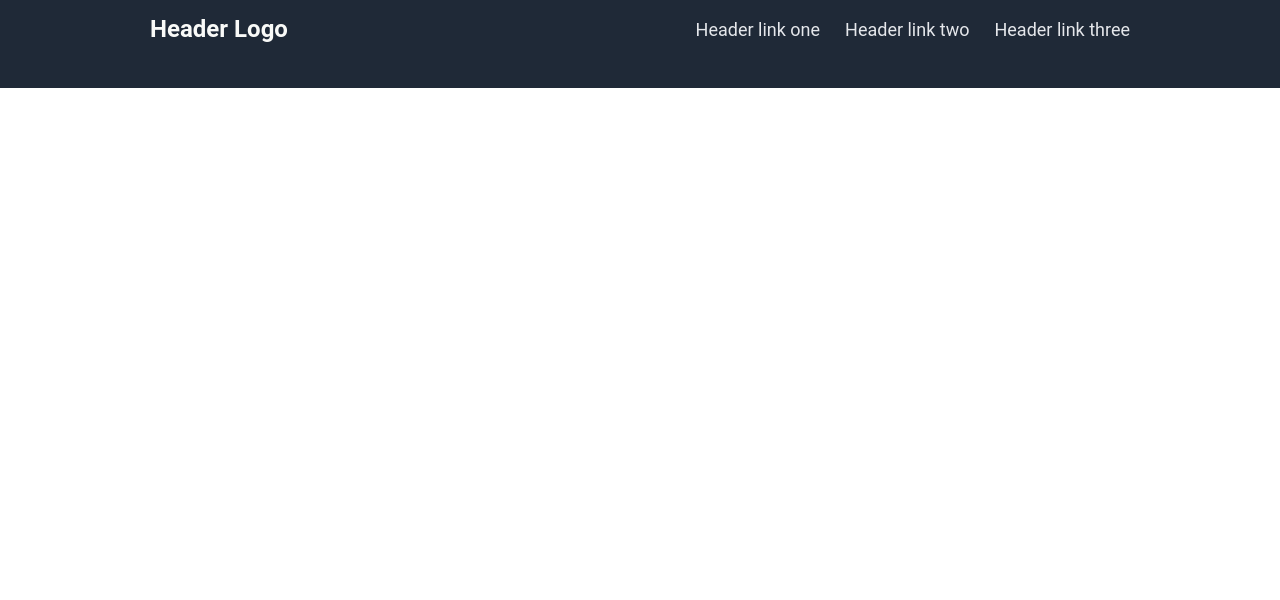
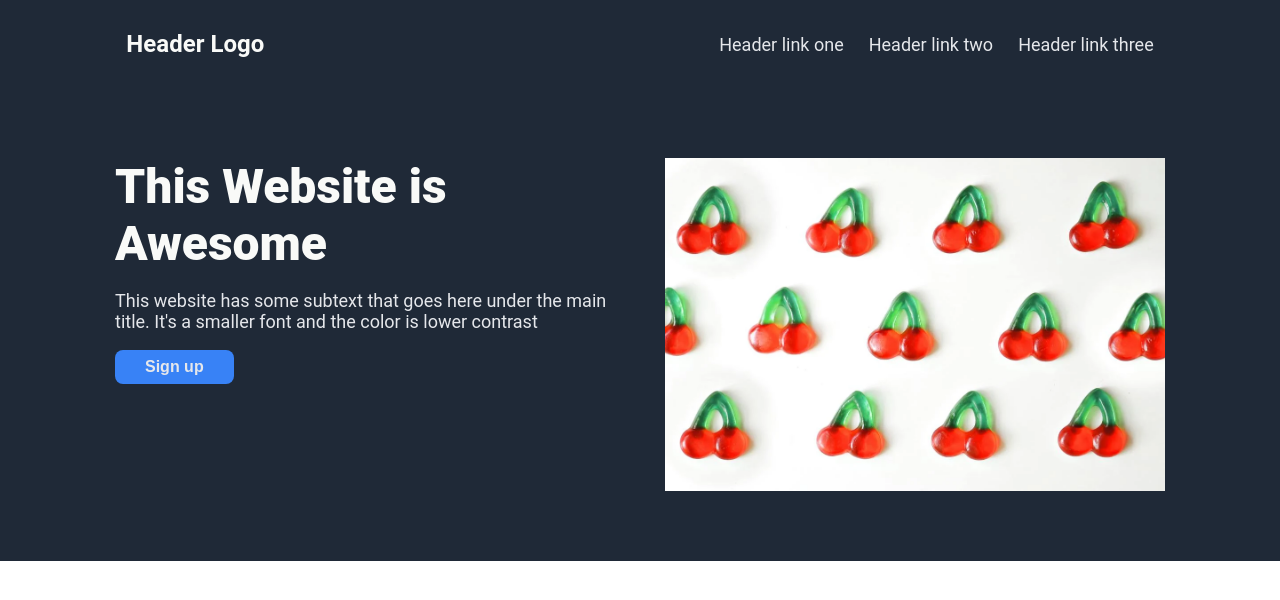
Before and after one commit to Florcitag25/landing-page, a plain HTML site: page index.html in a window 1280 px wide. Drawn offline with Linux system fonts and the light colour scheme.

Commit message:
Added "Presentation" html and css.

```diff
--- a/index.html
+++ b/index.html
@@ -4,17 +4,29 @@
     <meta charset="UTF-8" />
     <title>Awesome Website</title>
     <link rel="stylesheet" href="styles.css" />
-
   </head>
 
   <body>
-    <div class="container1">
+    <div class="header">
       <div class="logo">Header Logo</div>
-      <div class="container11">
+      <div class="container1">
         <a href="#">Header link one </a>
         <a href="#">Header link two </a>
         <a href="#">Header link three </a>
       </div>
     </div>
+
+    <div class="presentation">
+      <div class="container2">
+        <h1>This Website is Awesome</h1>
+        <p class="presentation-text">
+          This website has some subtext that goes here under the main title.
+          It's a smaller font and the color is lower contrast
+        </p>
+        <button>Sign up</button>
+      </div>
+
+      <img src="./images/pexels-photo-1405760.webp" alt="Cherry Candy" />
+    </div>
   </body>
 </html>
--- a/styles.css
+++ b/styles.css
@@ -2,14 +2,19 @@ body{
     font-family: "Roboto", Arial, Helvetica, sans-serif;
     height: 100vh;
     margin: 0;
+    display: flex;
+    flex-direction: column;
 }
 
-.container1{
+/* HEADER */
+
+.header{
     align-items: center;
     background-color: #1f2937;
     display: flex;
-    justify-content: space-between;
-    padding: 15px 150px 45px 150px;
+    gap:455px;
+    justify-content: center;
+    padding: 30px;
 
 }
 
@@ -25,8 +30,53 @@ a{
     text-decoration: none;
 }
 
-.container11{
+.container1{
     align-items: center;
     display: flex;
     gap: 25px;
 }
+
+/* PRESENTATION */
+
+h1{
+    color:#f9faf8;
+    font-size: 48px;
+    font-weight: 1000;
+    margin:0;
+}
+
+button{
+    background-color: #3882f6;
+    border: none;
+    border-radius: 8px;
+    color:#e5e7eb;
+    font-size: 16px;
+    font-weight: bold;
+    padding: 8px 30px;
+}
+
+.presentation{
+    background-color: #1f2937;
+    display: flex;
+    gap:50px;
+    justify-content: center;
+    padding: 70px;
+}
+
+.presentation-text{
+    color:#e5e7eb;
+    font-size: 18px;
+}
+
+img{
+    width: 500px;
+    height: auto;
+}
+
+.container2{
+    display: flex;
+    flex-direction: column;
+    width:500px;
+    justify-content: flex-start;
+    align-items: flex-start;
+}
```
Also changed, not shown: images/pexels-photo-1405760.webp (added).
